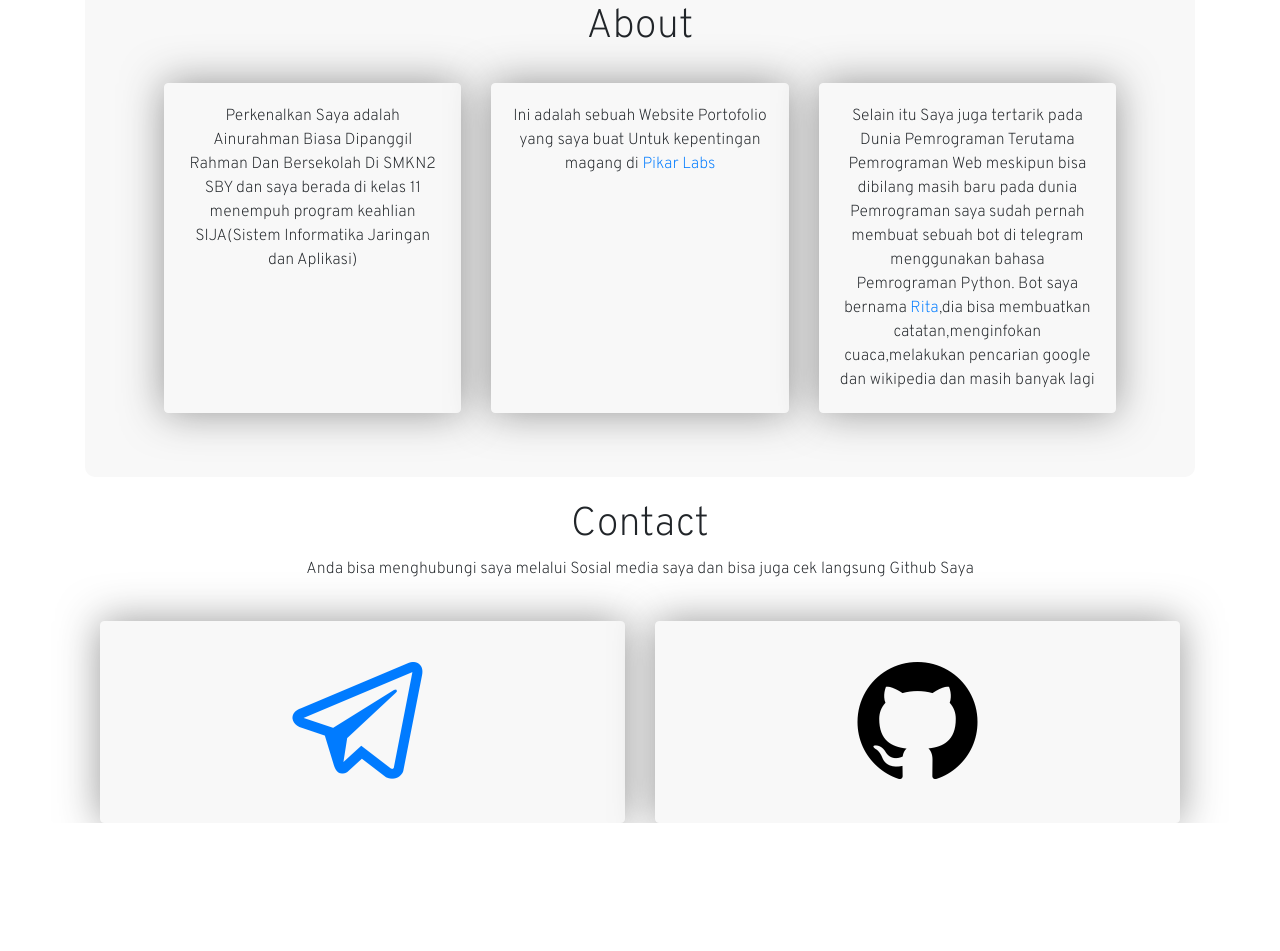
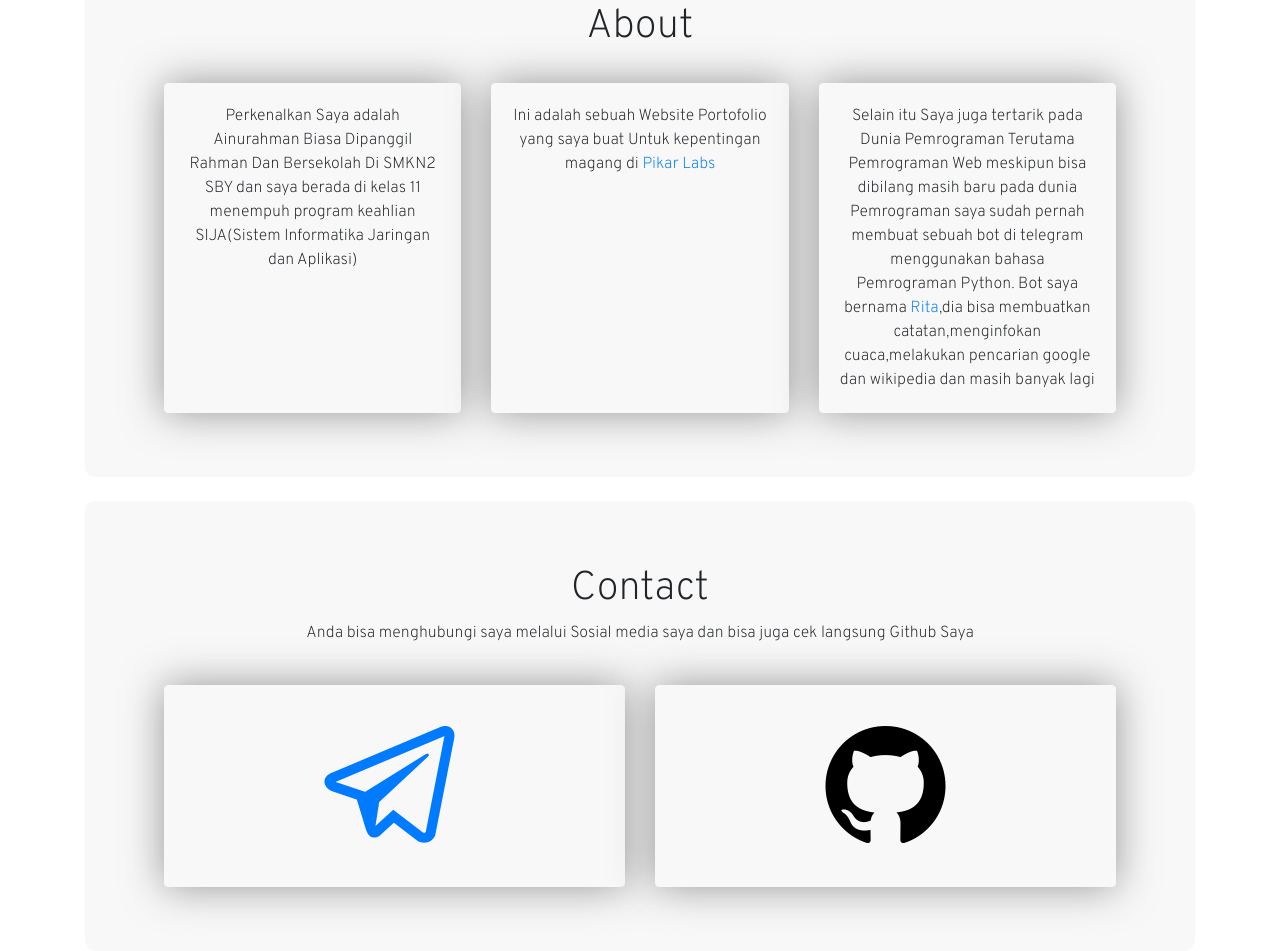
Before and after one commit to Ainur-craft/portofolio, a plain HTML site: page index.html in a window 1280 px wide. Shown: the part 595-1546 px from the top of the page. Before the commit the page ends 1418 px from the top, so only its background shows below. Drawn offline with nearby package versions, Linux system fonts and the light colour scheme.

Commit message:
menambahkan warna pada #contact sebagai background dari 2 card

```diff
--- a/css/style.css
+++ b/css/style.css
@@ -69,3 +69,9 @@
 .telegram:hover a i {
     color: #f8f8f8;
 }
+
+#contact {
+    background-color: #f8f8f8 !important;
+    border-radius: 10px;
+    padding: 4rem;
+}
```
